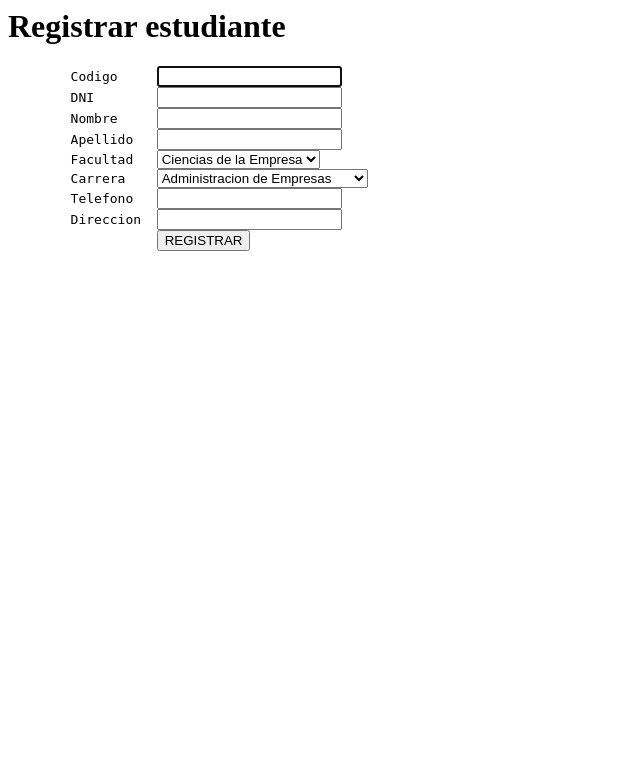
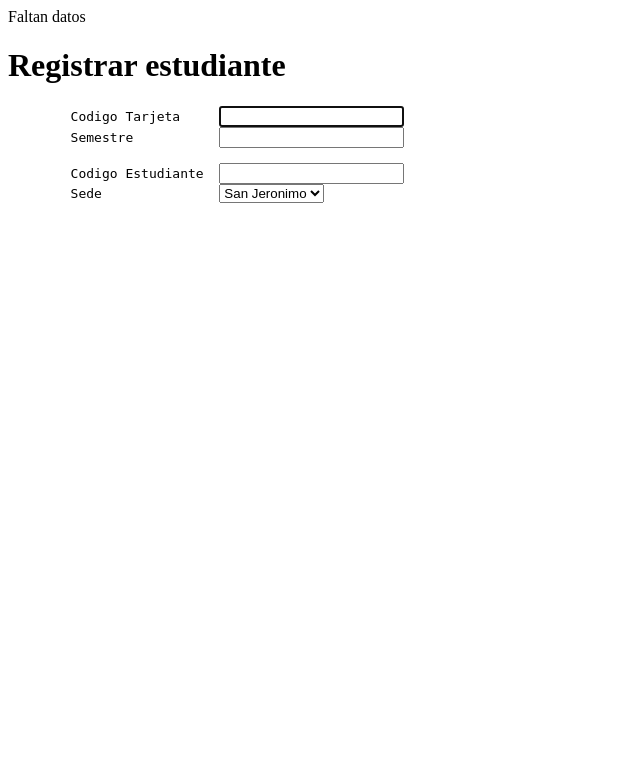
Before and after one commit to sebasdr/comedor_univ, a PHP site: page /funcionesbas.php in a window 1280 px wide. Shown: the top 783 px of the page, without its empty margins (0-640 px from the left). Run offline with PHP 8.4, Linux system fonts and the light colour scheme.

Commit message:
Asignando al alumno una tarjeta

```diff
--- a/php/funcionesbas.php
+++ b/php/funcionesbas.php
@@ -4,7 +4,8 @@ require_once 'login.php';
 $conexion = new mysqli($hn, $un, $pw, $db);
 if ($conexion ->connect_error) die("No es posible conectar con la base de datos");
 
-reg_est($conexion);
+//reg_est($conexion);
+asig_tar($conexion);
 
 //Registrar estudiante
 function reg_est($conexion){
@@ -20,20 +21,21 @@ function reg_est($conexion){
         $query="SELECT * FROM estudiante WHERE codE='$codigo'";
         $result=$conexion->query($query);
 
-        if(!$result) die("No se pudo cargar la consulta");
-        elseif($result->num_rows) die("<br>Ya existe este estudiante");
+        if(!$result) echo "No se pudo cargar la consulta";
+        elseif($result->num_rows) echo "<br>Ya existe este estudiante";
         else{
             $result->close();
             $stm="INSERT INTO estudiante VALUES(?,?,?,?,?,?,?,?)";
             $result=$conexion->prepare($stm);
             $result->bind_param("ssssssss",$codigo,$dni,$nombre,$apellido,$facultad,$carrera,$telefono,$direccion);
             $result->execute();
-            if(!$result) die("No se ha podido crear al estudiante");
-            else die("<br>El estudiante $nombre $apellido se ha creado con exito");
+            if(!$result) echo "No se ha podido crear al estudiante";
+            else echo "<br>El estudiante $nombre $apellido se ha creado con exito";
         }
         $result->close();
     }else{
-        echo <<<_END
+        echo "Faltan datos";
+        /*echo <<<_END
         <h1>Registrar estudiante</h1>
         <form action="funcionesbas.php" method="post"><pre>
         Codigo     <input type="text" name="codigo" autofocus required>
@@ -56,6 +58,66 @@ function reg_est($conexion){
         Direccion  <input type="text" name="direccion">
                    <input type="submit" value="REGISTRAR">
         </form>
+_END;*/
+    }
+
+}
+
+//Asignar tarjeta
+function asig_tar($conexion){
+    if(isset($_POST["codigot"]) && isset($_POST["sem"]) && isset($_POST["fecha"]) && isset($_POST["codigoe"]) && isset($_POST["sede"]) && isset($_POST["usuario"])){
+        $codigot=mysql_entities_fix_string($conexion, $_POST["codigot"]);
+        $sem=mysql_entities_fix_string($conexion, $_POST["sem"]);
+        $fecha=mysql_entities_fix_string($conexion, $_POST["fecha"]);
+        $codigoe=mysql_entities_fix_string($conexion, $_POST["codigoe"]);
+        $sede=mysql_entities_fix_string($conexion, $_POST["sede"]);
+        $usuario=mysql_entities_fix_string($conexion, $_POST["usuario"]);
+        $query="SELECT * FROM tarjeta WHERE codT='$codigot' and sem='$sem' and estudiante_codE='$codigoe'";
+        $result=$conexion->query($query);
+
+        if(!$result) echo "No se pudo cargar la consulta";
+        elseif($result->num_rows) echo "<br>El estudiante $codigoe ya tiene la tarjeta $codigot en el actual semestre $sem";
+        else{
+            $result->close();
+            $query="SELECT * FROM tarjeta WHERE codT='$codigot' and sem='$sem'";
+            $result=$conexion->query($query);
+
+            if(!$result) echo "No se pudo cargar la consulta";
+            elseif($result->num_rows) echo "<br>El estudiante $codigoe ya tiene la tarjeta $codigot en el actual semestre $sem";
+            else{
+                $result->close();
+                $query="SELECT * FROM tarjeta WHERE estudiante_codE='$codigoe' and sem='$sem'";
+                $result=$conexion->query($query);
+
+                if(!$result) echo "No se pudo cargar la consulta";
+                elseif($result->num_rows) echo "<br>El estudiante $codigoe ya tiene la tarjeta $codigot en el actual semestre $sem";
+                else{
+                    $result->close();
+                    $stm="INSERT INTO tarjeta VALUES(?,?,?,?,?,?)";
+                    $result=$conexion->prepare($stm);
+                    $result->bind_param("ssssss",$codigot,$sem,$fecha,$codigoe,$sede,$usuario);
+                    $result->execute();
+                    if(!$result) echo "No se ha podido asignar al estudiante una tarjeta";
+                    else echo "<br>Al estudiante $codigoe se le ha asignado la tarjeta $codigot correctamente";
+                }
+            }
+        }
+        $result->close();
+    }else{
+        echo "Faltan datos";
+        echo <<<_END
+        <h1>Registrar estudiante</h1>
+        <form action="funcionesbas.php" method="post"><pre>
+        Codigo Tarjeta     <input type="text" name="codigot" autofocus required>
+        Semestre           <input type="text" name="sem" required>
+                           <input type="hidden" name="fecha">
+        Codigo Estudiante  <input type="text" name="codigoe" required>
+        Sede               <select name="sede" size="1">
+                           <option value="1">San Jeronimo</options>
+                           <option value="2">Talavera</options>
+                           </select>
+                           <input type="hidden" name="usuario">
+        </form>
 _END;
     }
 }
```
